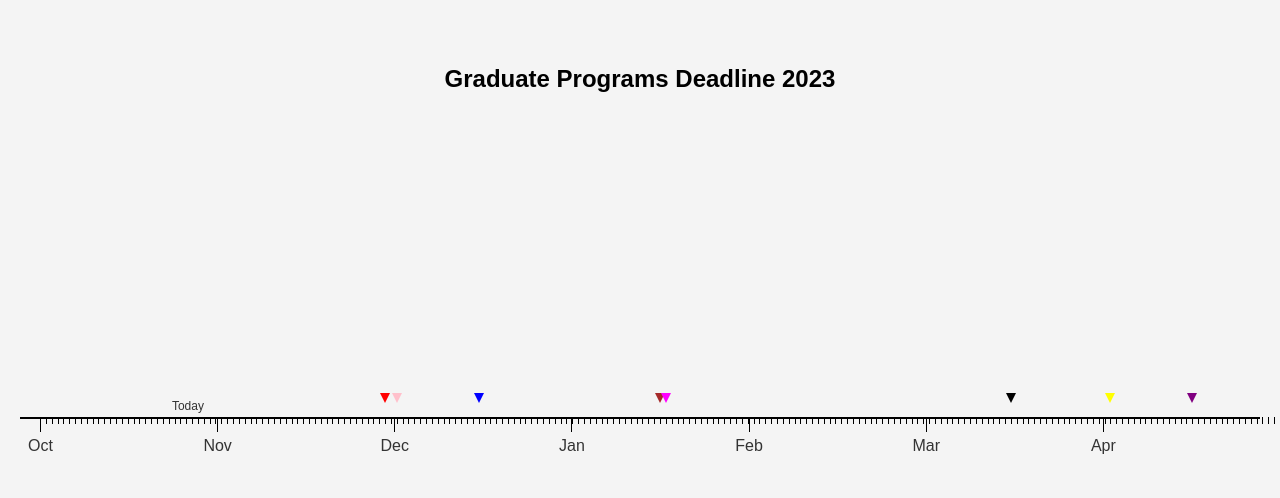
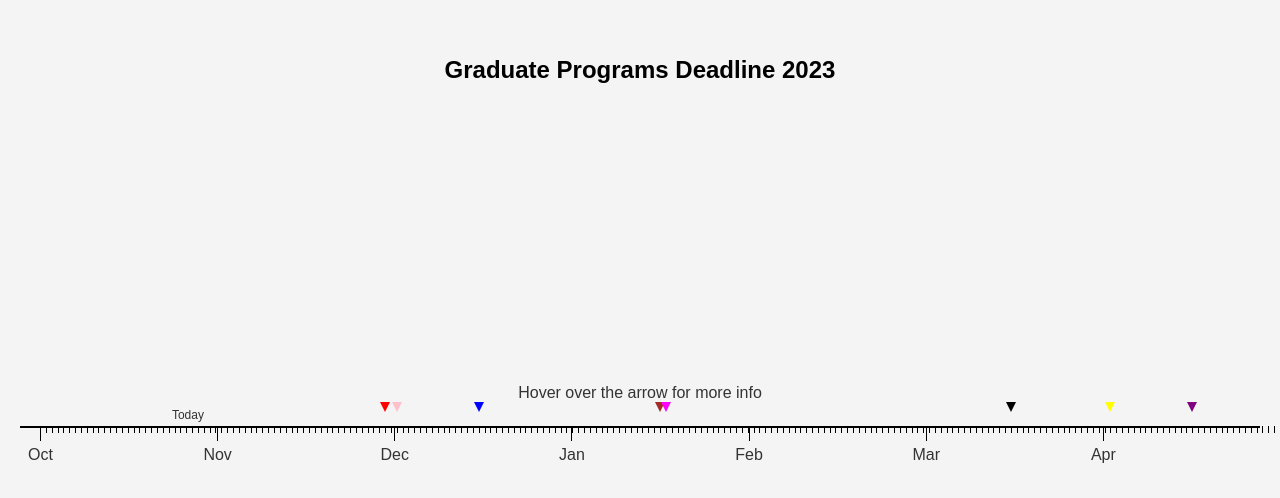
Before and after one commit to Yitao-Wang01/deadlines, a website: page index.html in a window 1280 px wide. Shown: the part 146-644 px from the top of the page. Drawn offline with Linux system fonts and the light colour scheme.

Commit message:
added subtitle

```diff
--- a/index.html
+++ b/index.html
@@ -20,6 +20,7 @@
 
   <div id="container"> <!-- New container div -->
     <div id="headline">Graduate Programs Deadline 2023</div>
+    <div id="subtitle">Hover over the arrow for more info</div>
     <div id="timeline-container">
       <div id="timeline"></div>
       <!-- Timeline increments will be inserted here by your JavaScript -->
```
